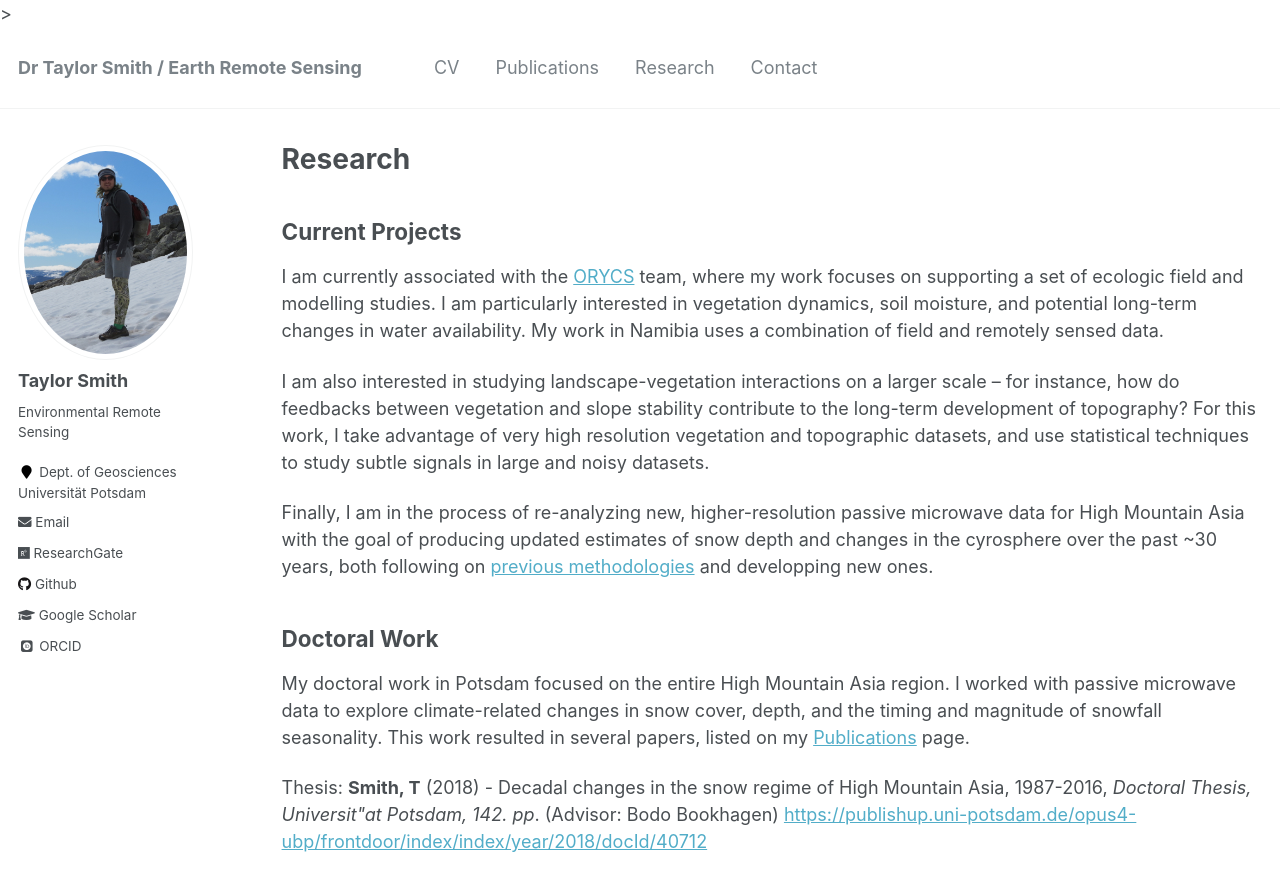
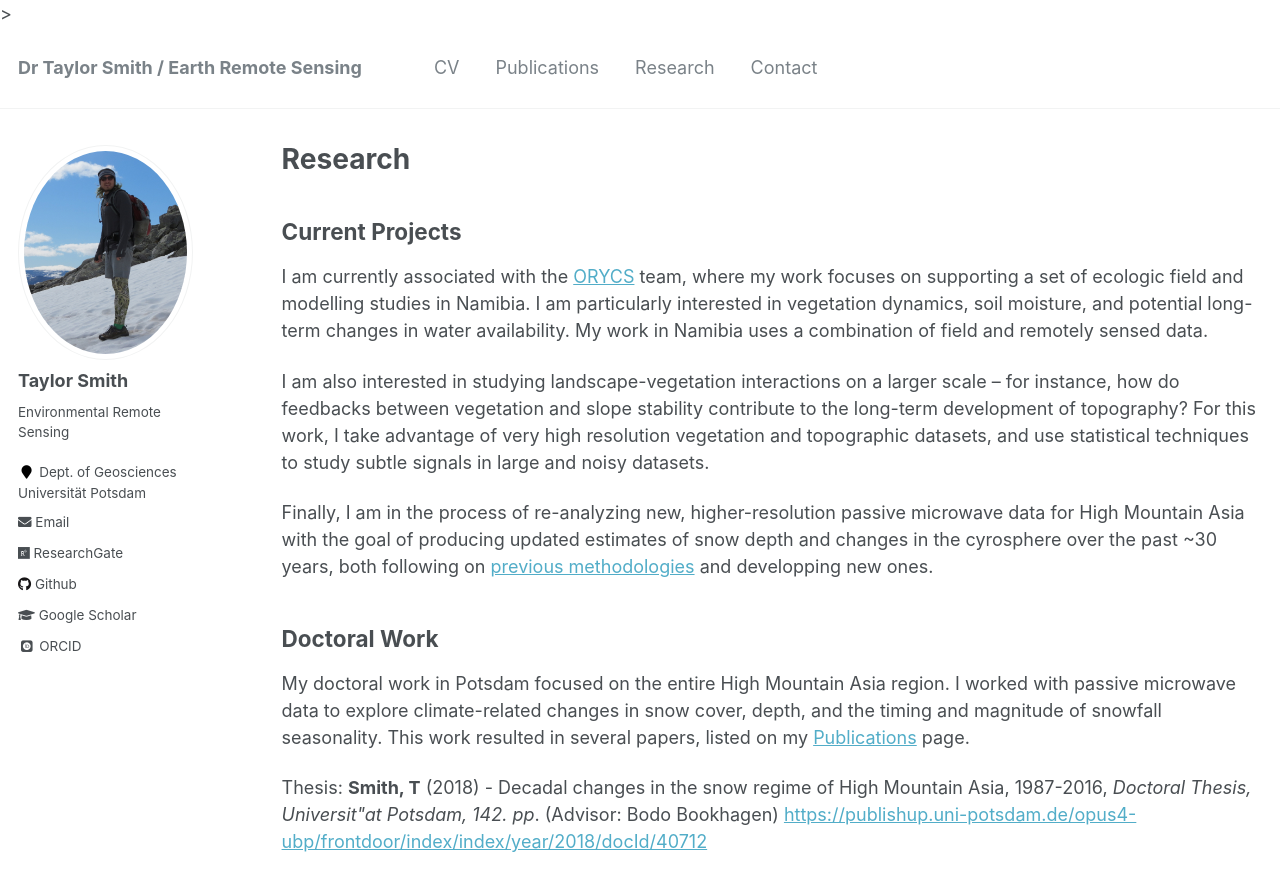
Before and after one commit to tasmi/tasmi.github.io, a Jekyll site: the page built from _pages/research.md, in a window 1280 px wide and 900 px high. Shown: the top 891 px of the window. Built offline with Jekyll 4.4.1, drawn with Linux system fonts in a browser that asks for light colours; some web fonts are replaced.

Commit message:
Update research.md

```diff
--- a/_pages/research.md
+++ b/_pages/research.md
@@ -7,11 +7,11 @@ author_profile: true
 
 ## Current Projects
 
-I am currently associated with the [ORYCS](https://www.orycs.org/) team, where my work focuses on supporting a set of ecologic field and modelling studies. I am particularly interested in vegetation dynamics, soil moisture, and potential long-term changes in water availability. My work in Namibia uses a combination of field and remotely sensed data.
+I am currently associated with the [ORYCS](https://www.orycs.org/) team, where my work focuses on supporting a set of ecologic field and modelling studies in Namibia. I am particularly interested in vegetation dynamics, soil moisture, and potential long-term changes in water availability. My work in Namibia uses a combination of field and remotely sensed data.
 
 I am also interested in studying landscape-vegetation interactions on a larger scale -- for instance, how do feedbacks between vegetation and slope stability contribute to the long-term development of topography? For this work, I take advantage of very high resolution vegetation and topographic datasets, and use statistical techniques to study subtle signals in large and noisy datasets.
 
-Finally, I am in the process of re-analyzing new, higher-resolution passive microwave data for High Mountain Asia with the goal of producing updated estimates of snow depth and changes in the cyrosphere over the past ~30 years, both following on [previous methodologies](http://doi.org/10.1126/sciadv.1701550) and developping new ones.
+Finally, I am in the process of re-analyzing new, higher-resolution passive microwave data for High Mountain Asia with the goal of producing updated estimates of snow depth and changes in the cyrosphere over the past ~30 years, both following on [previous methodologies](https://doi.org/10.1126/sciadv.1701550) and developping new ones.
 
 ## Doctoral Work
 
@@ -22,7 +22,7 @@ Thesis: **Smith, T** (2018) - Decadal changes in the snow regime of High Mountai
 
 ## Masters Work
 
-My Masters work at UC Santa Barbara focused on mapping glaciers in Central Asia. This resulted in one peer-reviewed [publication](https://doi.org/10.5194/tc-9-1747-201) detailing an algorithm for semi-automatically mapping glacier outlines.
+My Masters work at UC Santa Barbara focused on mapping glaciers in Central Asia. This resulted in one peer-reviewed [publication](https://doi.org/10.5194/tc-9-1747-2015) detailing an algorithm for semi-automatically mapping glacier outlines.
 
 Thesis: **Smith, T** (2014) - Glacial Response to Climate Change in the Tien Shan Mountain Range of Central Asia, _Masters Thesis, UC Santa Barbara, 116. pp_. (Advisor: Bodo Bookhagen) [https://escholarship.org/uc/item/3s21n2gc](https://escholarship.org/uc/item/3s21n2gc)
 
```
